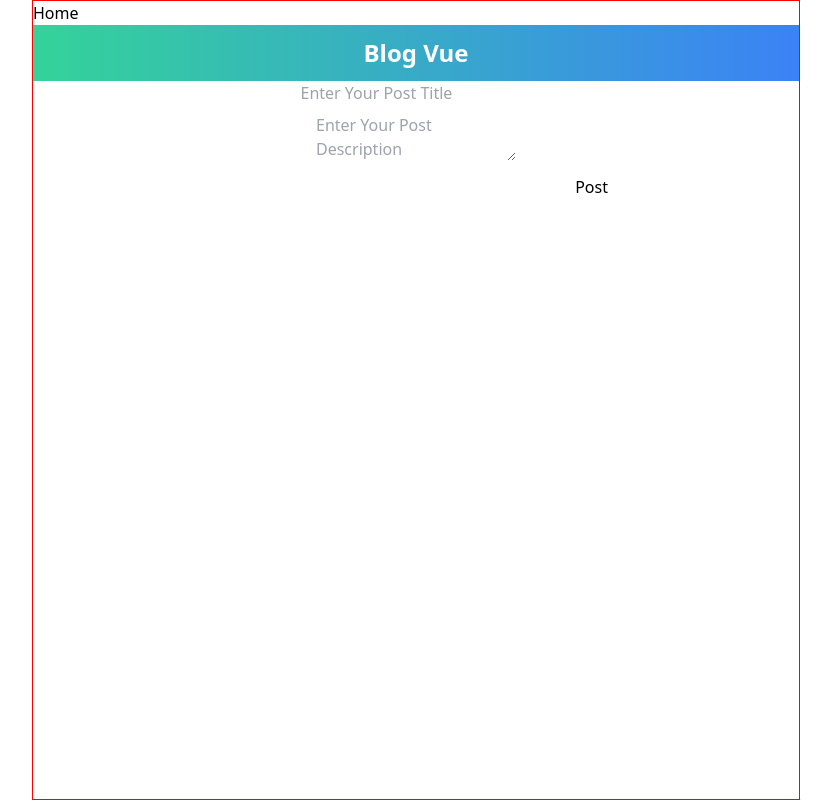
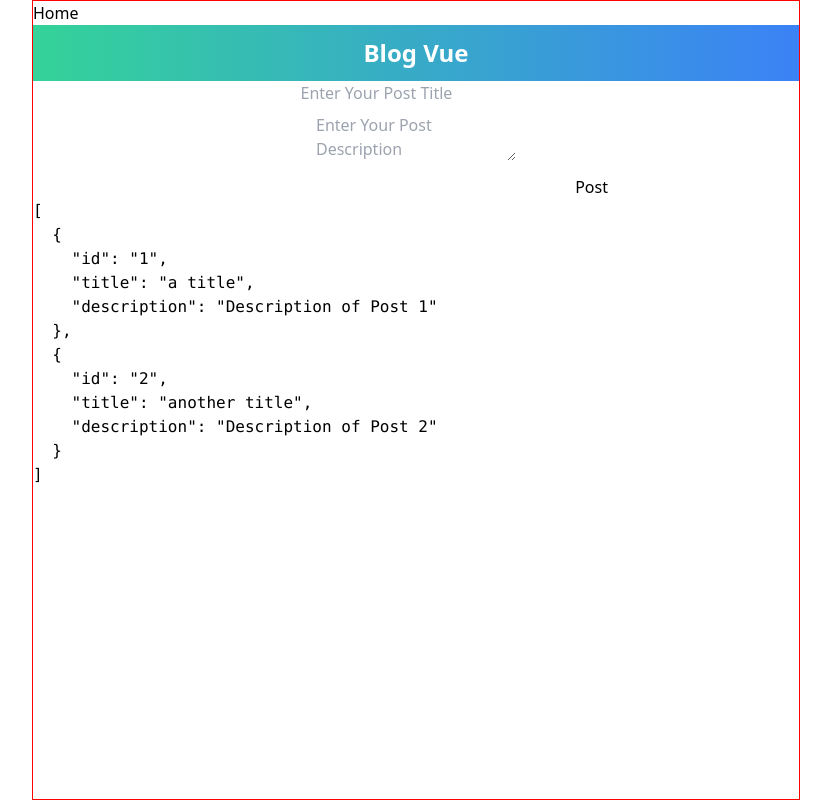
Before and after one commit to MuneebChaudhry-dev/blog-vue, a Vue app: page / in a window 1280 px wide. Shown: the whole page, without its empty margins (224-1055 px from the left). Built offline with nearby package versions, Linux system fonts and the light colour scheme; data requests are answered from the project's data file.

Commit message:
Add JsonServer and Integrated by making composable

```diff
--- /dev/null
+++ b/src/components/BlogPosts.vue
@@ -0,0 +1,14 @@
+<template>
+  <div>
+    <pre>{{ data }}</pre>
+  </div>
+</template>
+<script setup lang="ts">
+import { ref, watch } from 'vue'
+import { useFetch } from '../composable/fetch'
+const { data, error } = useFetch('http://localhost:3000/posts')
+watch(data, (newData) => {
+  console.log(`x is ${newData}`)
+})
+</script>
+<style></style>
--- /dev/null
+++ b/src/composable/fetch.ts
@@ -0,0 +1,14 @@
+import { ref } from 'vue'
+
+export function useFetch(url: string) {
+  console.log(url)
+  const data = ref(null)
+  const error = ref(null)
+
+  fetch(url)
+    .then((res) => res.json())
+    .then((json) => (data.value = json))
+    .catch((err) => (error.value = err))
+  console.log(data)
+  return { data, error }
+}
--- a/src/views/HomeView.vue
+++ b/src/views/HomeView.vue
@@ -1,9 +1,11 @@
 <script setup lang="ts">
 import NavbarVue from '@/components/NavbarVue.vue'
 import BlogForm from '@/components/BlogForm.vue'
+import BlogPosts from '@/components/BlogPosts.vue'
 </script>
 
 <template>
   <NavbarVue />
   <BlogForm />
+  <BlogPosts />
 </template>
--- a/tsconfig.app.json
+++ b/tsconfig.app.json
@@ -1,6 +1,6 @@
 {
   "extends": "@vue/tsconfig/tsconfig.dom.json",
-  "include": ["env.d.ts", "src/**/*", "src/**/*.vue"],
+  "include": ["env.d.ts", "src/**/*", "src/**/*.vue ", "src/**/*.ts "],
   "exclude": ["src/**/__tests__/*"],
   "compilerOptions": {
     "composite": true,
```
Also changed, not shown: 1 other file (tests, documents, lock files or other folders).
